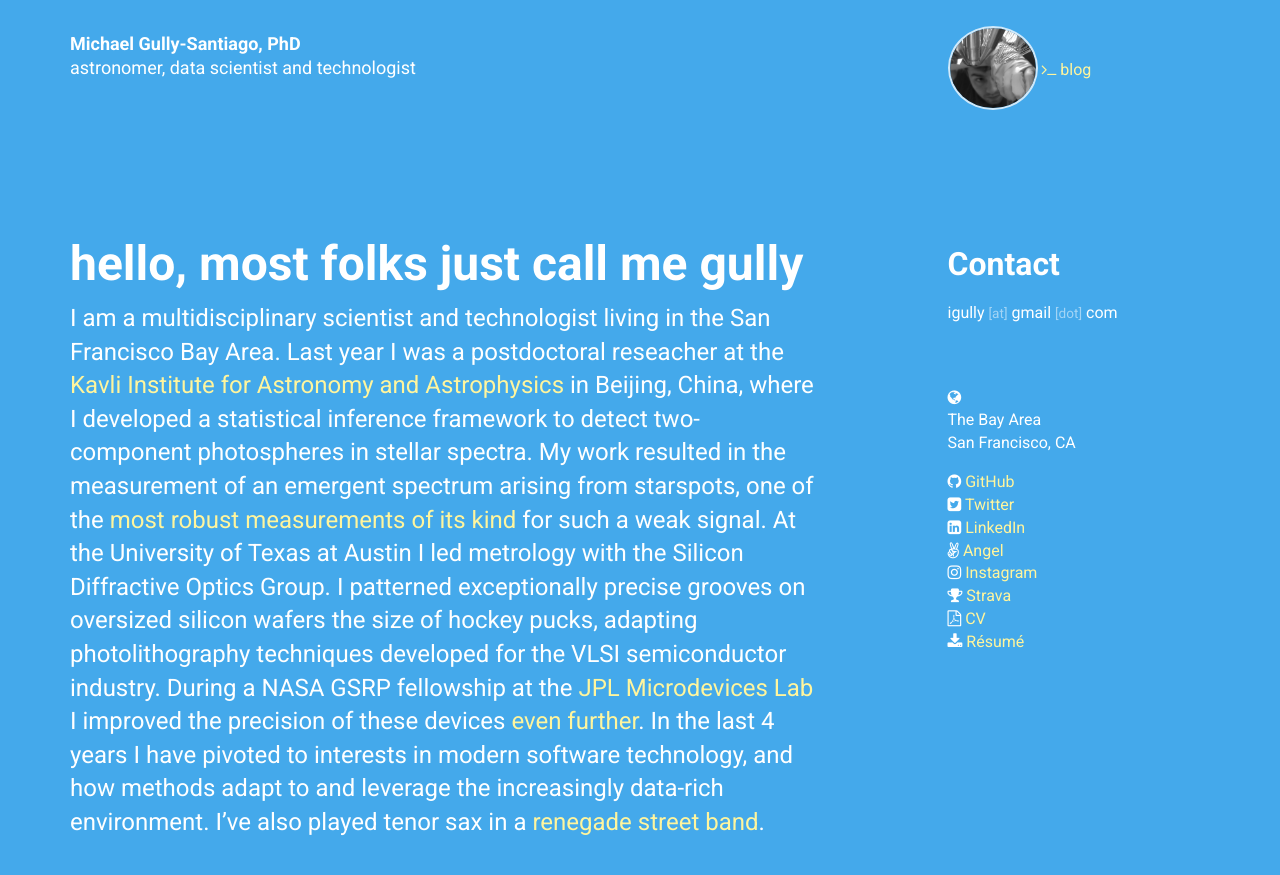
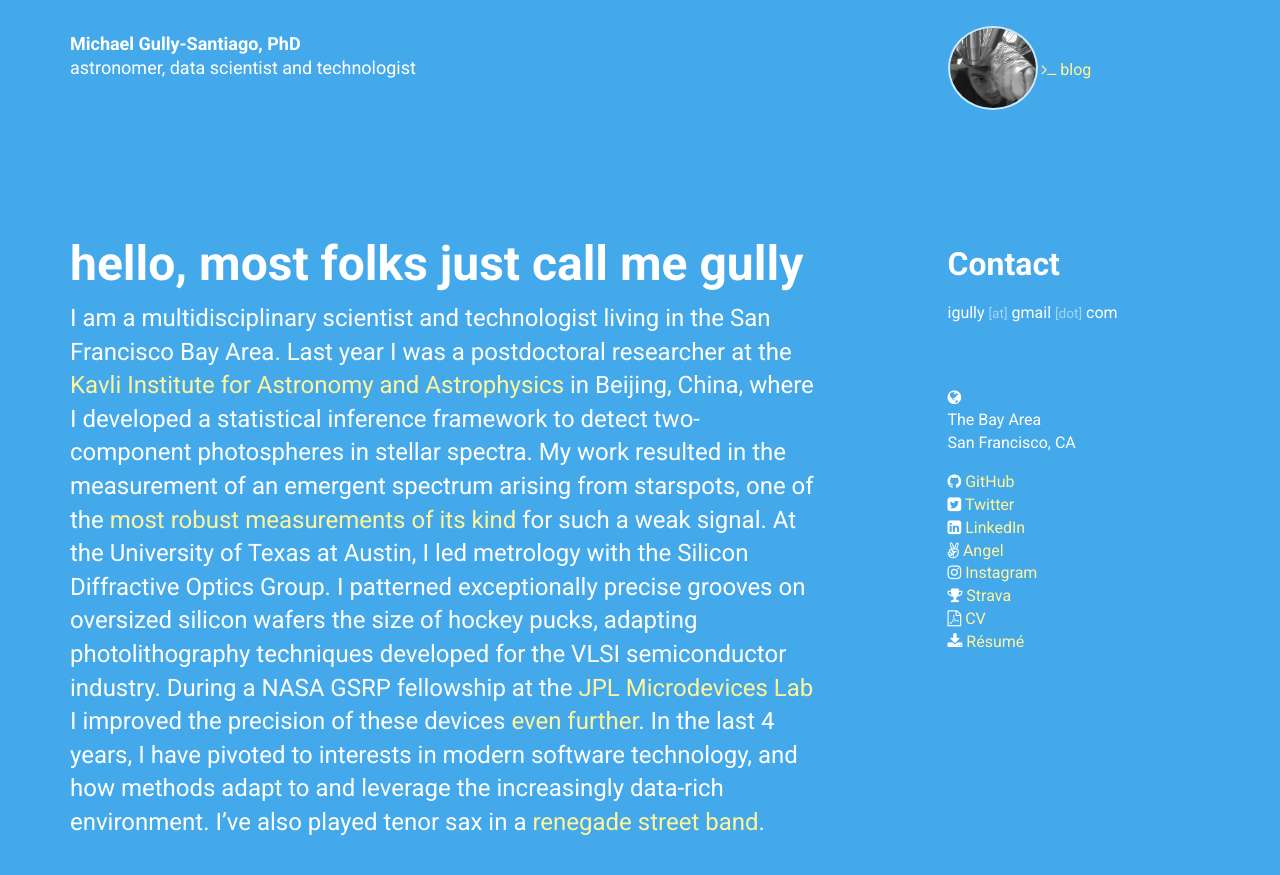
Before and after one commit to gully/gully.github.io, a Jekyll site: the page built from index.html, in a window 1280 px wide and 900 px high. Shown: the top 875 px of the window. Built offline with Jekyll 4.4.1, drawn with Linux system fonts in a browser that asks for light colours; nearby versions of some CDN libraries; Markdown is read by kramdown in place of the engine named in the settings; the list of posts is cut into pages by our own code.

Commit message:
Minor typos in my blurb. :)

```diff
--- a/_data/personal.yml
+++ b/_data/personal.yml
@@ -54,4 +54,4 @@ profiles:
 intro:
   title: hello, most folks just call me gully
   body: >
-    I am a multidisciplinary scientist and technologist living in the San Francisco Bay Area.  Last year I was a postdoctoral reseacher at the [Kavli Institute for Astronomy and Astrophysics](http://kiaa.pku.edu.cn/) in Beijing, China, where I developed a statistical inference framework to detect two-component photospheres in stellar spectra.  My work resulted in the measurement of an emergent spectrum arising from starspots, one of the [most robust measurements of its kind](https://arxiv.org/abs/1701.06703) for such a weak signal.  At the University of Texas at Austin I led metrology with the Silicon Diffractive Optics Group.  I patterned exceptionally precise grooves on oversized silicon wafers the size of hockey pucks, adapting photolithography techniques developed for the VLSI semiconductor industry.  During a NASA GSRP fellowship at the [JPL Microdevices Lab](http://microdevices.jpl.nasa.gov/) I improved the precision of these devices [even](http://adsabs.harvard.edu/abs/2014SPIE.9151E..5KG) [further](http://adsabs.harvard.edu/abs/2015ApOpt..5410177G).  In the last 4 years I have pivoted to interests in modern software technology, and how methods adapt to and leverage the increasingly data-rich environment.  I've also played tenor sax in a [renegade street band](http://www.minormishap.com).
+    I am a multidisciplinary scientist and technologist living in the San Francisco Bay Area.  Last year I was a postdoctoral researcher at the [Kavli Institute for Astronomy and Astrophysics](http://kiaa.pku.edu.cn/) in Beijing, China, where I developed a statistical inference framework to detect two-component photospheres in stellar spectra.  My work resulted in the measurement of an emergent spectrum arising from starspots, one of the [most robust measurements of its kind](https://arxiv.org/abs/1701.06703) for such a weak signal.  At the University of Texas at Austin, I led metrology with the Silicon Diffractive Optics Group.  I patterned exceptionally precise grooves on oversized silicon wafers the size of hockey pucks, adapting photolithography techniques developed for the VLSI semiconductor industry.  During a NASA GSRP fellowship at the [JPL Microdevices Lab](http://microdevices.jpl.nasa.gov/) I improved the precision of these devices [even](http://adsabs.harvard.edu/abs/2014SPIE.9151E..5KG) [further](http://adsabs.harvard.edu/abs/2015ApOpt..5410177G).  In the last 4 years, I have pivoted to interests in modern software technology, and how methods adapt to and leverage the increasingly data-rich environment.  I've also played tenor sax in a [renegade street band](http://www.minormishap.com).
```
